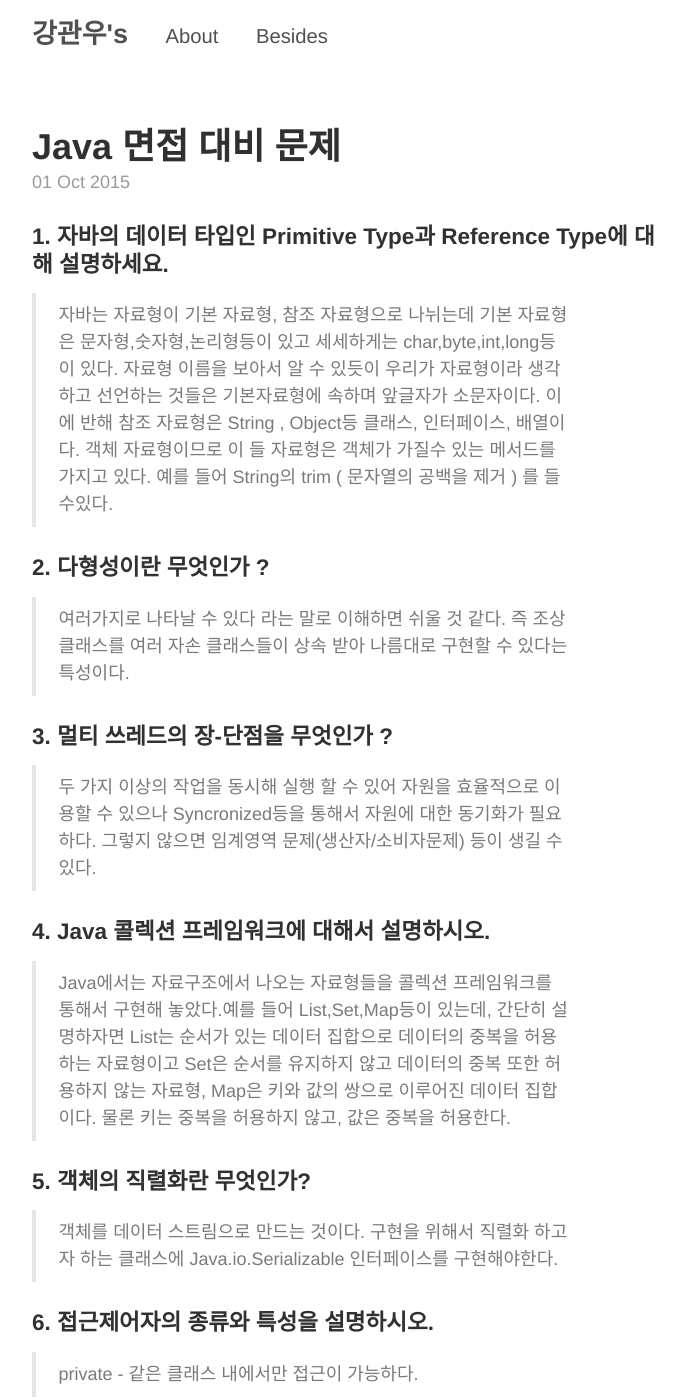
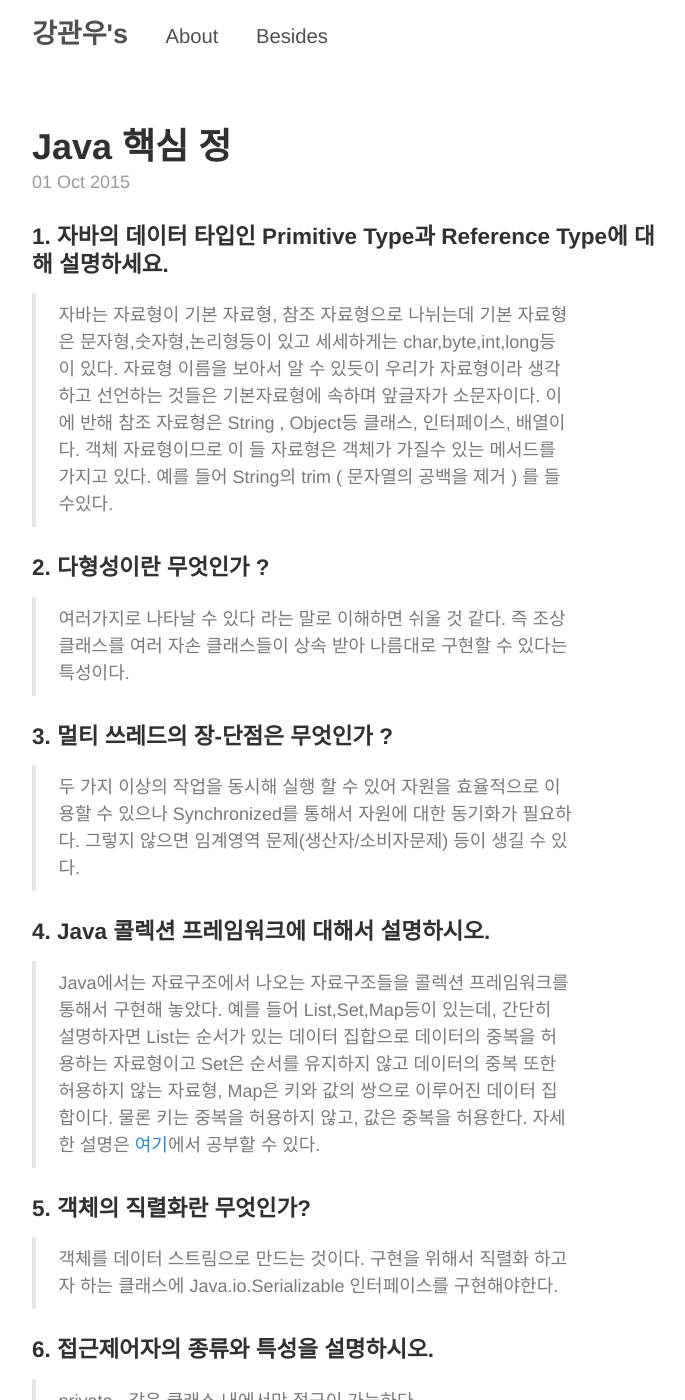
Before and after one commit to KangGwanwoo/KangGwanwoo.github.io, a Jekyll site: the page built from _posts/2015-10-01-Java-interview.md, in a window 1280 px wide and 1400 px high. Shown: the whole window, without its empty margins (293-978 px from the left). Built offline with Jekyll 4.4.1, drawn with Linux system fonts in a browser that asks for light colours.

Commit message:
자바 포스트 변

```diff
--- a/_posts/2015-10-01-Java-interview.md
+++ b/_posts/2015-10-01-Java-interview.md
@@ -1,6 +1,6 @@
 ---
 layout: post
-title: Java 면접 대비 문제
+title: Java 핵심 정
 ---
 
 
@@ -14,13 +14,14 @@ title: Java 면접 대비 문제
 
 >여러가지로 나타날 수 있다 라는 말로 이해하면 쉬울 것 같다. 즉 조상클래스를 여러 자손 클래스들이 상속 받아 나름대로 구현할 수 있다는 특성이다.
 
-###3. 멀티 쓰레드의 장-단점을 무엇인가 ?
+###3. 멀티 쓰레드의 장-단점은 무엇인가 ?
 
->두 가지 이상의 작업을 동시해 실행 할 수 있어 자원을 효율적으로 이용할 수 있으나 Syncronized등을 통해서 자원에 대한 동기화가 필요하다. 그렇지 않으면 임계영역 문제(생산자/소비자문제) 등이 생길 수 있다.
+>두 가지 이상의 작업을 동시해 실행 할 수 있어 자원을 효율적으로 이용할 수 있으나 Synchronized를 통해서 자원에 대한 동기화가 필요하다. 그렇지 않으면 임계영역 문제(생산자/소비자문제) 등이 생길 수 있다.
 
 ###4. Java 콜렉션 프레임워크에 대해서 설명하시오.
 
->Java에서는 자료구조에서 나오는 자료형들을 콜렉션 프레임워크를 통해서 구현해 놓았다.예를 들어 List,Set,Map등이 있는데, 간단히 설명하자면 List는 순서가 있는 데이터 집합으로 데이터의 중복을 허용하는 자료형이고 Set은 순서를 유지하지 않고 데이터의 중복 또한 허용하지 않는 자료형, Map은 키와 값의 쌍으로 이루어진 데이터 집합이다. 물론 키는 중복을 허용하지 않고, 값은 중복을 허용한다.
+>Java에서는 자료구조에서 나오는 자료구조들을 콜렉션 프레임워크를 통해서 구현해 놓았다. 예를 들어 List,Set,Map등이 있는데, 간단히 설명하자면 List는 순서가 있는 데이터 집합으로 데이터의 중복을 허용하는 자료형이고 Set은 순서를 유지하지 않고 데이터의 중복 또한 허용하지 않는 자료형, Map은 키와 값의 쌍으로 이루어진 데이터 집합이다. 물론 키는 중복을 허용하지 않고, 값은 중복을 허용한다.
+자세한 설명은 [여기](http://devbox.tistory.com/entry/Java-%EC%BB%AC%EB%A0%89%EC%85%98-%ED%94%84%EB%A0%88%EC%9E%84%EC%9B%8C%ED%81%AC)에서 공부할 수 있다.
 
 ###5. 객체의 직렬화란 무엇인가?
 
```
